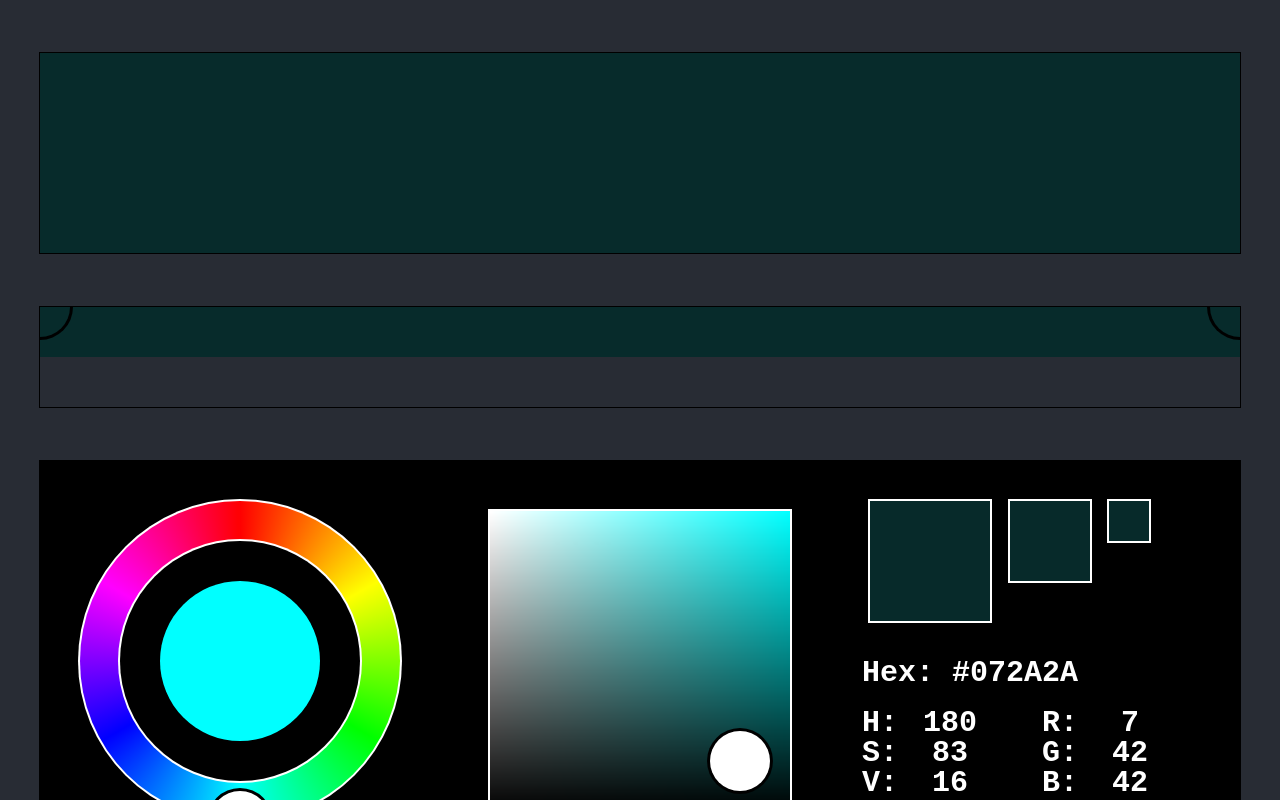
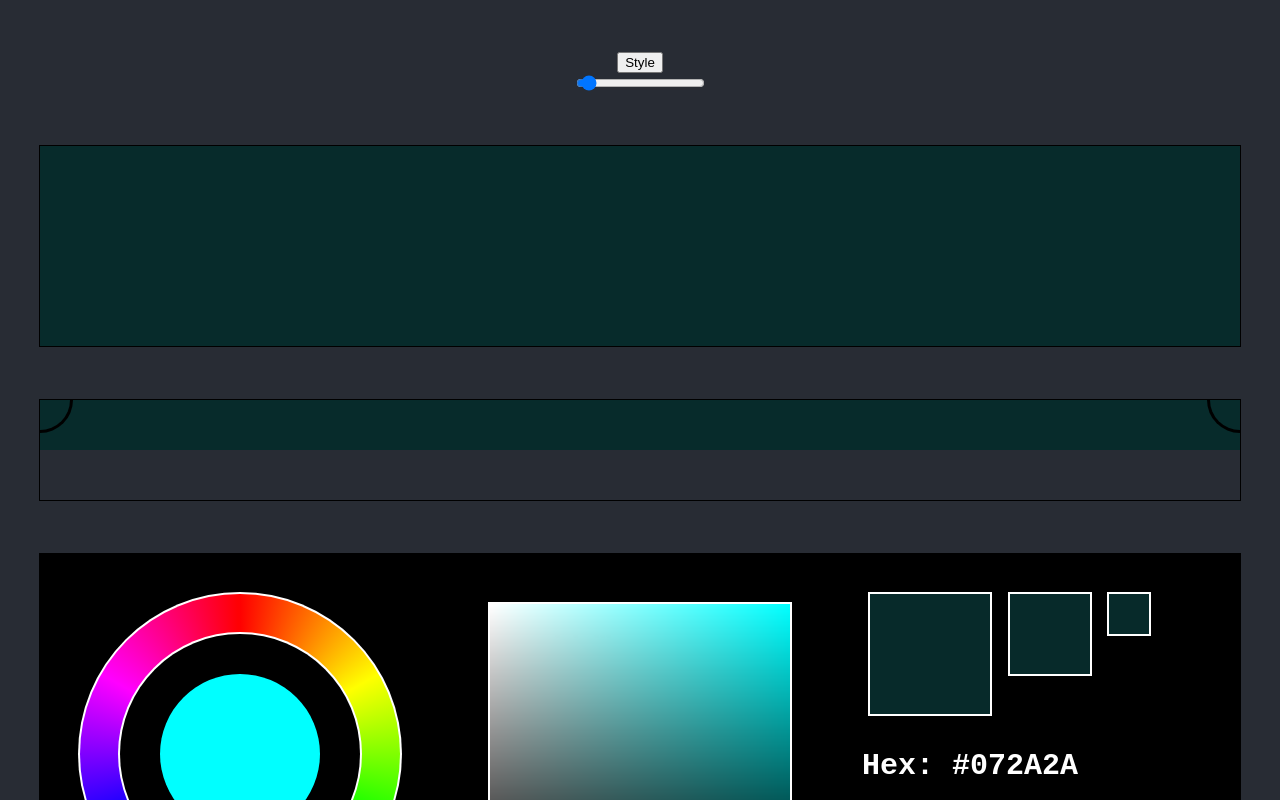
Before and after one commit to Simon-Sprouse/Color-Selection, a React (Create React App) app in the folder my-app/: page / in a window 1280 px wide. Shown: the top 800 px of the page. Built offline with nearby package versions, Linux system fonts and the light colour scheme.

Commit message:
discrete and continuous display

```diff
--- a/my-app/src/DisplayBar.js
+++ b/my-app/src/DisplayBar.js
@@ -1,4 +1,4 @@
-import { useRef, useEffect } from 'react';
+import { useRef, useEffect, useState } from 'react';
 
 import { hsvToRgbString } from './colorFunctions';
 
@@ -6,6 +6,9 @@ function DisplayBar({hsvValues, positions}) {
 
 
     const canvasRef = useRef(null);
+    const [numPanels, setNumPanels] = useState(2);
+
+    const [style, setStyle] = useState(0); // 0 continuous, 1 discrete
 
 
 
@@ -18,13 +21,12 @@ function DisplayBar({hsvValues, positions}) {
 
 
 
-        const gradient = ctx.createLinearGradient(0, 0, canvas.width, 0);
 
-
-
+       // CONTINUOUS GRADIENT BAR //
 
         if (hsvValues.length >= 2 && hsvValues.length == positions.length) {
 
+            const gradient = ctx.createLinearGradient(0, 0, canvas.width, 0);
 
             for (let i = 0; i < hsvValues.length; i++) {
 
@@ -35,12 +37,77 @@ function DisplayBar({hsvValues, positions}) {
 
         }
 
+        // DISCRETE GRADIENT BAR //
 
-    }, [hsvValues, positions]);
+        // console.log("Discrete Bar");
+
+        if (style == 0) {
+            if (hsvValues.length >= 2 && hsvValues.length == positions.length) {
+
+                // const numPanels = 5;
+
+                const discreteGradient = ctx.createLinearGradient(0, 0, canvas.width, 0);
+
+                for (let i = 0; i < numPanels; i++) {
+
+
+
+
+
+                    const lowDistance = Math.round((i / numPanels) * 100) / 100;
+                    const highDistance = Math.round(((i+1) / numPanels) * 100) / 100;
+
+                    const medDistance = (lowDistance + highDistance) / 2;
+                    const pixelColor = getPixelColor(medDistance);
+
+
+                    discreteGradient.addColorStop(lowDistance, pixelColor);
+                    discreteGradient.addColorStop(highDistance, pixelColor);
+
+                }
+
+                ctx.fillStyle = discreteGradient;
+                ctx.fillRect(0, 0, canvas.width, canvas.height);
+
+            }
+
+        }
+
+
+
+
+
+
+
+
+
+    }, [hsvValues, positions, numPanels, style]);
 
     function hsvObjectToRgbString(hsv) {
         return hsvToRgbString(hsv.h, hsv.s, hsv.v)
     }
+
+
+    function getPixelColor(distance) {
+        const canvas = canvasRef.current;
+        const ctx = canvas.getContext("2d");
+
+
+        // distance is between 0 and 1
+
+        if (distance > 0.99) {
+            distance = 0.99;
+        }
+
+        const xPos = canvas.width * distance;
+
+        const pixelData = ctx.getImageData(xPos, 0, 1, 1).data; // r, g, b, a
+        const [r, g, b, a] = pixelData;
+        return `rgb(${r}, ${g}, ${b})`
+    }
+
+
+
 
 
 
@@ -51,6 +118,10 @@ function DisplayBar({hsvValues, positions}) {
                 <p key={index}>Position: {pos}  Color: {JSON.stringify(hsvValues[index])}</p>
             ))}
             <p>Purple hair, purple hair, I'm a fuzzy fertile bear</p> */}
+
+            <button onClick={() => setStyle(prevStyle => prevStyle == 1 ? 0 : 1)}>Style</button>
+            <input type="range" min="1" max="20" value={numPanels} onChange={(e) => setNumPanels(e.target.value)}/>
+            <p></p>
             <canvas width="1200" height="200" ref={canvasRef}></canvas>
         </>
     )
```
